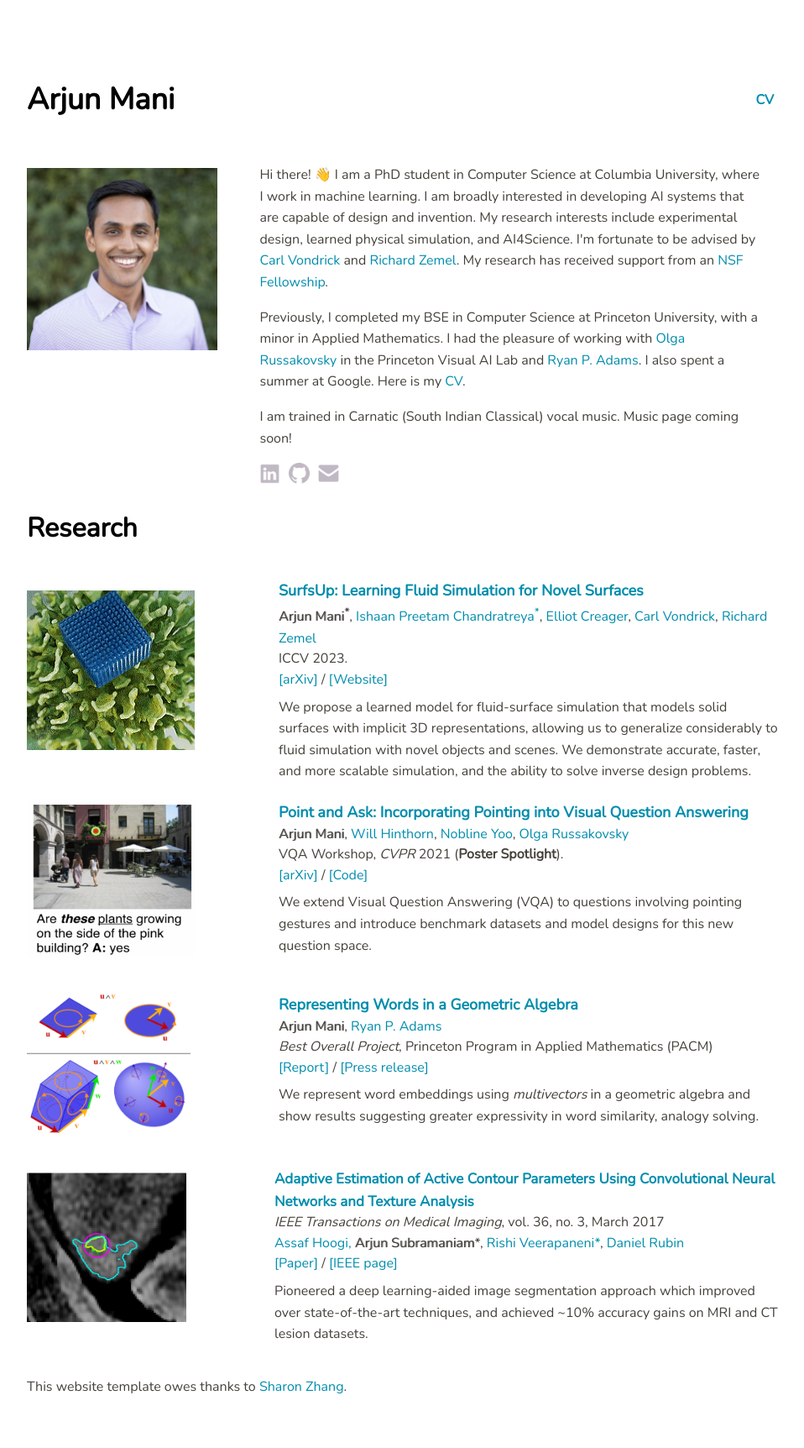
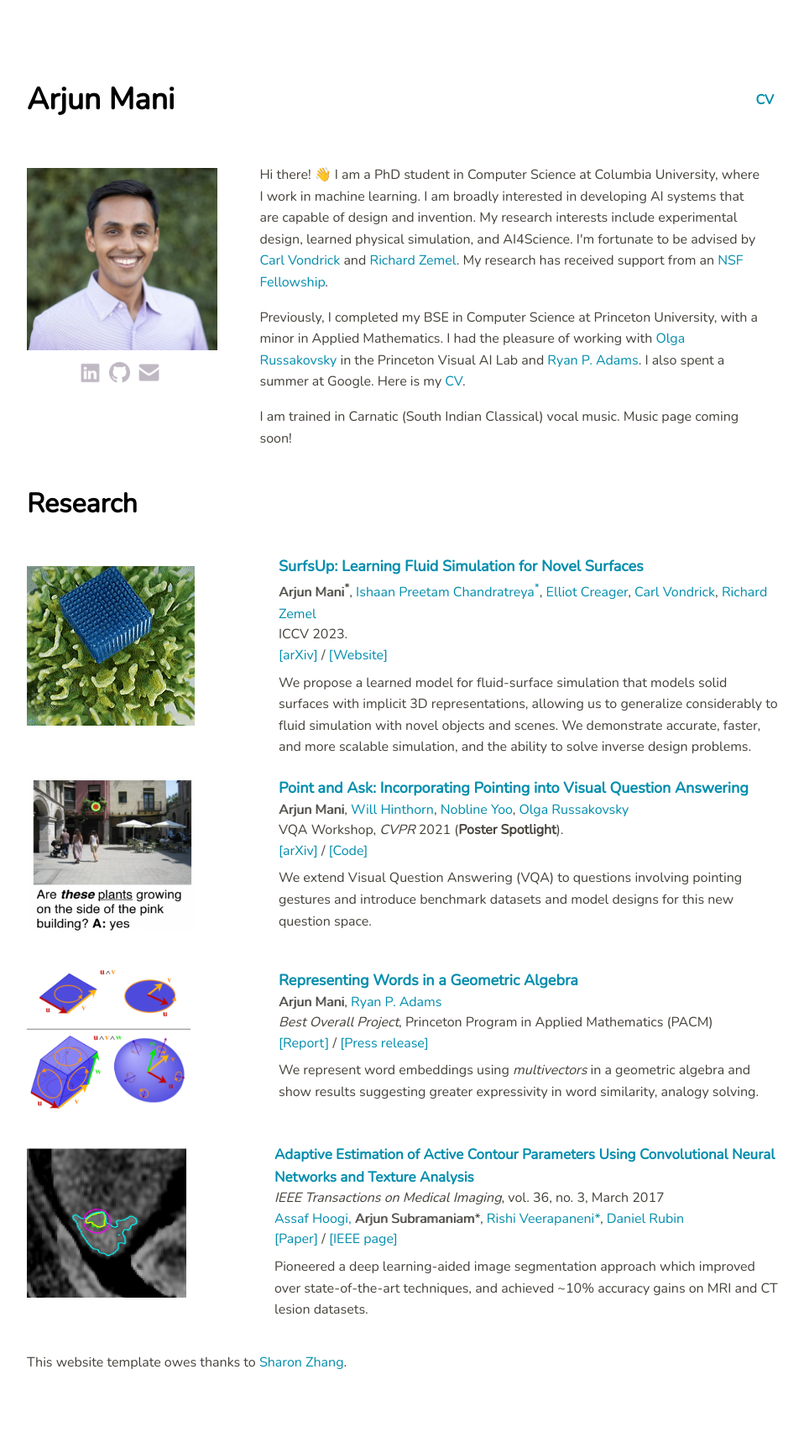
Before and after one commit to arjun-mani/arjun-mani.github.io, a Jekyll site: the page built from index.html, in a window 1280 px wide. Shown: the whole page at 84% size, without its empty margins (160-1118 px from the left). Built offline with Jekyll 4.4.1, drawn with Linux system fonts in a browser that asks for light colours; after the commit the page ends 1695 px from its top, so only the background shows below that.

Commit message:
Move social icons below profile image

```diff
--- a/css/main.css
+++ b/css/main.css
@@ -42,6 +42,10 @@ body {
   padding-right: 20px;
   padding-left: 50px;
   float: right;
+}
+.social-icons {
+  margin-top: 10px;
+  text-align: center;
 }
 .social-icons a {
   padding-right: 6px;
--- a/index.html
+++ b/index.html
@@ -30,6 +30,11 @@ title: Home
 	<div class="about-cols">
 		<div class="about-img">
 			<img src="./cuidpic2.jpg" width="100%" alt="profile pic">
+			<div class="social-icons">
+				<a href="https://www.linkedin.com/in/arjun-mani/"><img src="/imgs/linkedin.png" height="25px" alt="linkedin"></a>
+				<a href="https://github.com/arjun-mani"><img src="/imgs/github.png" height="25px" alt="github"></a>
+				<a href="mailto:asm2290@columbia.edu"><img src="/imgs/email.png" height="25px" alt="email"></a>
+			</div>
 		</div>
 		<div class="about-desc">
 			<p> Hi there! 👋 I am a PhD student in Computer Science at Columbia University, where I work in machine learning. I am broadly interested in developing AI systems that are capable of design and invention. My research interests include experimental design, learned physical simulation, and AI4Science. I'm fortunate to be advised by <a href="http://www.cs.columbia.edu/~vondrick/" target="_blank">Carl Vondrick</a> and <a href="http://www.cs.columbia.edu/~zemel/" target="_blank">Richard Zemel</a>. My research has received support from an <a href="https://www.nsfgrfp.org/" target="_blank">NSF Fellowship</a>. </p>
@@ -38,11 +43,6 @@ title: Home
 			in the Princeton Visual AI Lab and <a href="https://www.cs.princeton.edu/~rpa/" target="_blank">Ryan P. Adams</a>. I also spent a summer at Google. Here is my <a href="/pdfs/CV_ArjunMani.pdf" target="_blank">CV</a>. </p>
 
             <p> I am trained in Carnatic (South Indian Classical) vocal music. Music page coming soon! </p>
-			<div class="social-icons">
-				<a href="https://www.linkedin.com/in/arjun-mani/"><img src="/imgs/linkedin.png" height="25px" alt="linkedin"></a>
-				<a href="https://github.com/arjun-mani"><img src="/imgs/github.png" height="25px" alt="github"></a>
-				<a href="mailto:asm2290@columbia.edu"><img src="/imgs/email.png" height="25px" alt="email"></a>
-			</div>
 		</div>
 	</div>
 </div>
```
